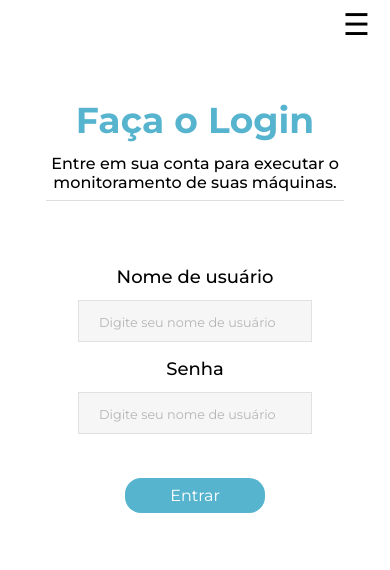
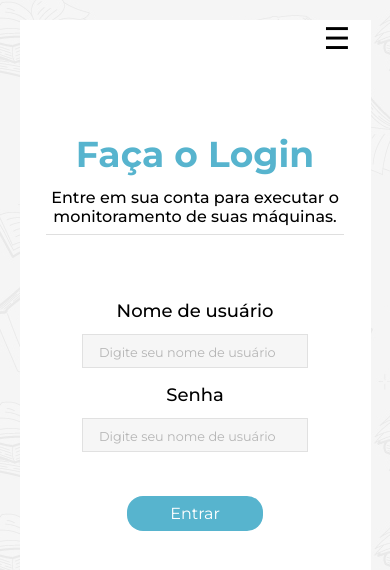
Before and after one commit to Grupo-5-2ADS-C/BiblioTech, a plain HTML site: page Site/public/loginTeste.html in a window 390 px wide. Drawn offline with Linux system fonts and the light colour scheme.

Commit message:
UPDATE - Ajuste responsividade Login e Cadastro

```diff
--- a/Site/public/css/loginTeste.css
+++ b/Site/public/css/loginTeste.css
@@ -129,16 +129,26 @@ body {
     }
 
     body {
-        background-image: none;
+        display: flex;
+        flex-direction: column;
+        align-items: center;
+    }
+
+    .header-nav {
+        margin-top: 20px !important;
         background-color: white;
+        width: 90%;
     }
 
     .login-data {
         display: flex;
         flex-direction: column;
         align-items: center;
-        justify-content: center;
+        padding-top: 50px;
         width: 90%;
+        height: 89vh;
+        border-bottom-left-radius: 0;
+        border-top-left-radius: 0;
     }
 
     .login-data h1 {
@@ -164,7 +174,7 @@ body {
 
     .input-label-login input {
         width: 100%;
-        padding: 20px;
+        padding: 16px;
     }
 
     .input-label-login button {
@@ -175,4 +185,10 @@ body {
     .input-label-login p {
         font-size: 0.8rem;
     }
+
+    .header-nav {
+        background-color: white;
+        margin-top: 20px;
+        width: 90%;
+    }
 }
```
Also changed, not shown: Site/public/cadastroTeste.html (+1 -1 lines), Site/public/css/cadastroTeste.css (+8 -1 lines), Site/public/index.html (+1 -1 lines).
